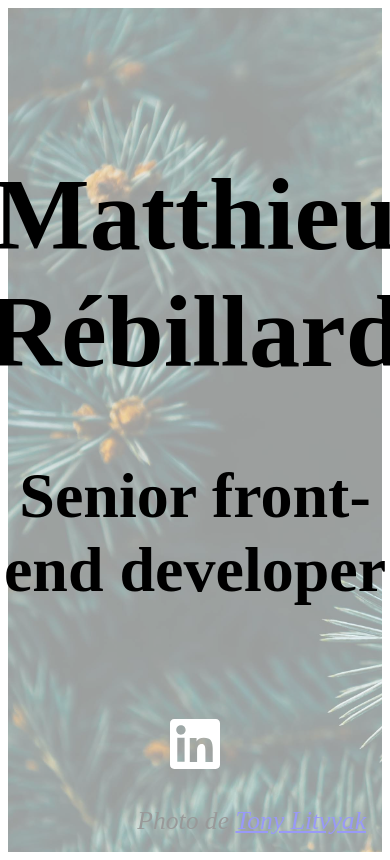
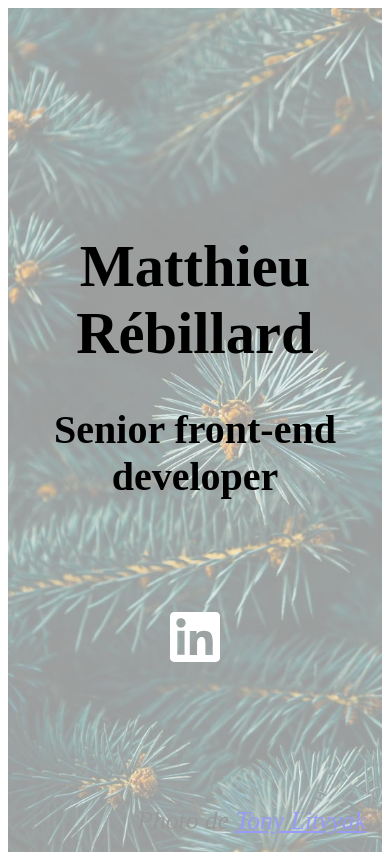
Before and after one commit to korell/matthieurebillard, a Vue app: page / in a window 390 px wide. Built offline with nearby package versions, Linux system fonts and the light colour scheme; the HTML template or start-up script is replaced by a standard one.

Commit message:
Ajustement des images et responsive

```diff
--- a/src/App.vue
+++ b/src/App.vue
@@ -20,7 +20,6 @@
   display: flex;
   align-items: center;
   justify-content: center;
-  min-width: 320px;
   min-height: 100vh;
   background-color: var(--color-black);
   //background-color: white;
@@ -33,13 +32,28 @@
     position: absolute;
     z-index: 1;
     inset: 0;
-    background-image: url('/bg-desktop-dark-3200-2600.jpg');
+    background-image: url('/bg-desktop-dark-1600-1300.jpg');
     background-size: cover;
     opacity: 0;
 
     --opacity: 0.5;
 
     animation: fadeIn 10000ms forwards;
+
+    @media screen and (-webkit-min-device-pixel-ratio: 1.5),
+    screen and (min-resolution: 1.5dppx) {
+      background-image: url('/bg-desktop-dark-3200-2600.jpg');
+    }
+
+    @media screen and (max-aspect-ratio: 1/1) {
+      background-image: url('/bg-mobile-dark-700-1200.jpg');
+      background-position-x: center;
+    }
+
+    @media screen and (-webkit-min-device-pixel-ratio: 1.5) and (max-aspect-ratio: 1/1),
+    screen and (min-resolution: 1.5dppx) and (max-aspect-ratio: 1/1) {
+      background-image: url('/bg-mobile-dark-1400-2400.jpg');
+    }
 
     cite {
       font-size: 1.6rem;
@@ -60,11 +74,12 @@
     }
 
     h1 {
-      font-size: 6.4rem;
+      font-size: clamp(3rem, 15vw, 6.4rem);
     }
 
     h2 {
-      font-size: 4rem;
+      //font-size: 4rem;
+      font-size: clamp(2.5rem, 9vw, 4rem);
       margin-top: 2rem;
       animation-delay: 300ms;
     }
@@ -78,8 +93,12 @@
     margin-top: 7rem;
     animation-delay: 600ms;
 
+    img {
+      transition: transform 300ms;
+    }
+
     &:hover img {
-      transform: scale(1.2);
+      transform: scale(1.1);
     }
   }
 
```
